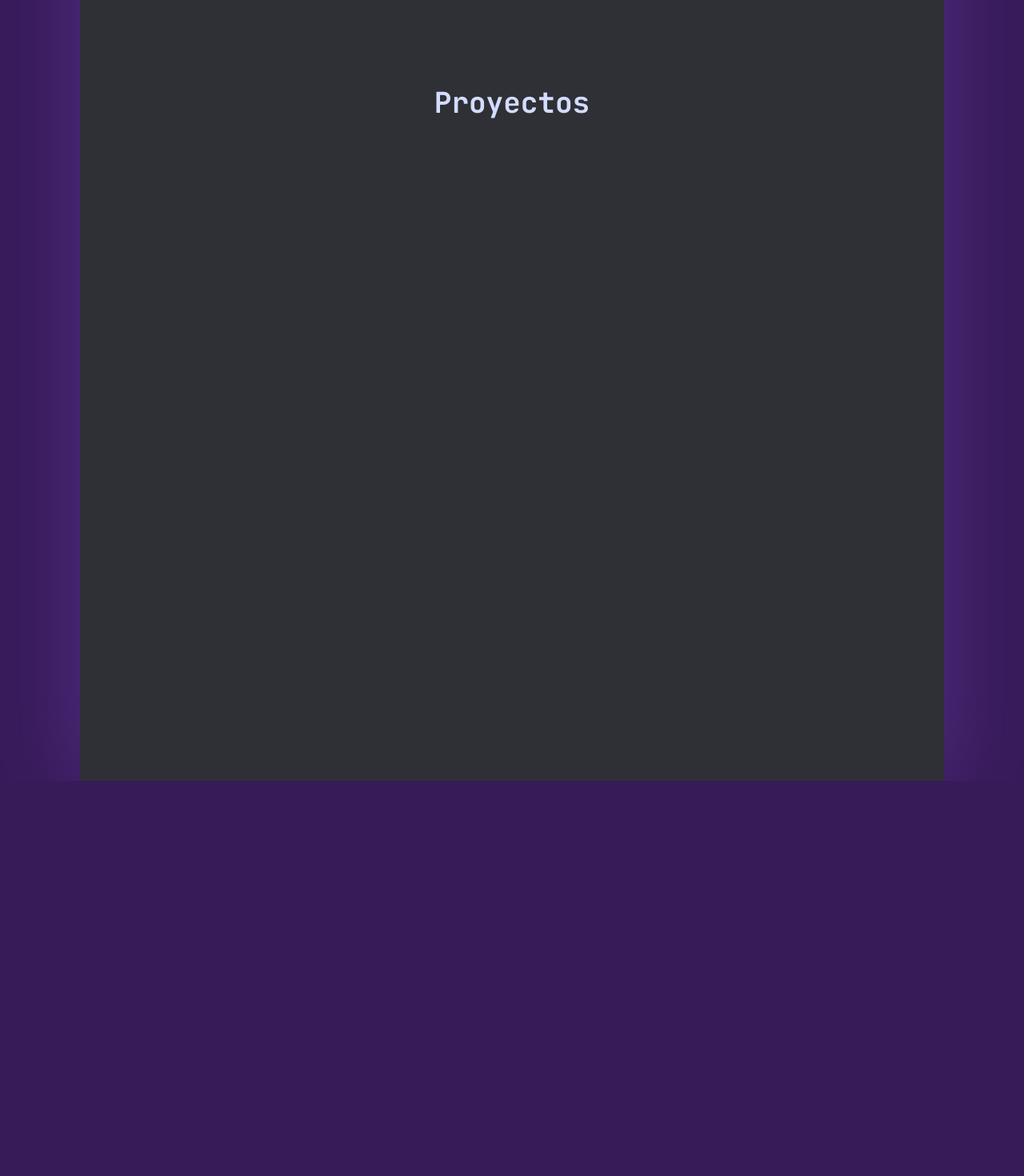
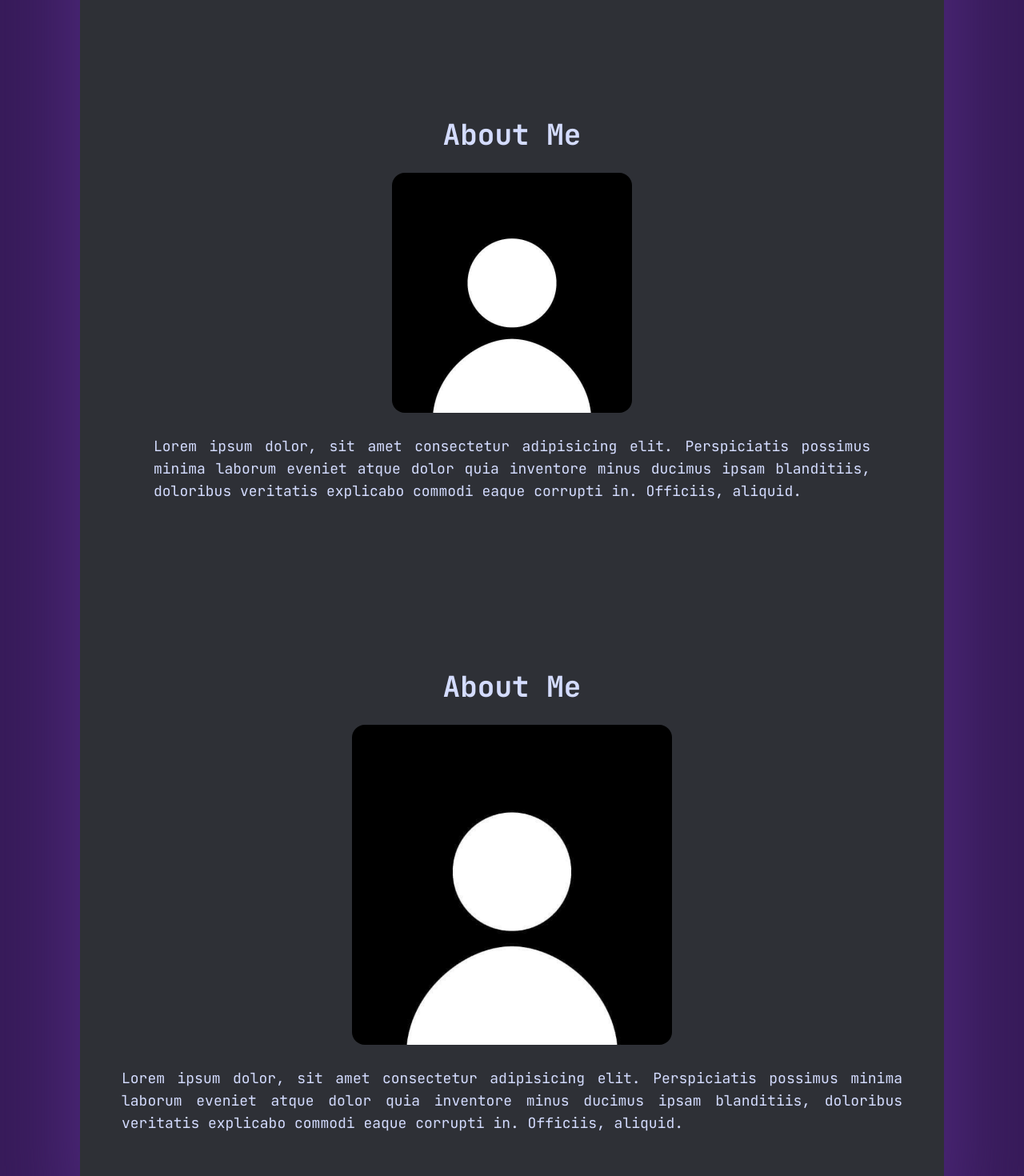
Before and after one commit to sofowest/portfolio, a React (Vite) app: page / in a window 1280 px wide. Shown: the part 720-2190 px from the top of the page at 80% size. Before the commit the page ends 1696 px from the top, so only its background shows below. Built offline with nearby package versions, Linux system fonts and the light colour scheme.

Commit message:
Update Home.jsx

```diff
--- a/src/pages/Home.jsx
+++ b/src/pages/Home.jsx
@@ -72,13 +72,27 @@ function Home({ onFlickerBg, setIsNameFlicker }) {
         </section>
       </article>
 
-      <article className="h-[110vh] p-5">
-        <h2 className="text-4xl font-bold mb-6 text-center">Proyectos</h2>
+      <article className="h-[70vh] p-5 flex flex-col mt-10 gap-7 items-center justify-center">
+        <h2 className="text-4xl font-bold text-center">About Me</h2>
+        <section className="justify-center items-center flex">
+          <img src="./imgs/profile.jpg" alt="foto de " className="w-[70vw] max-w-[380px] h-auto md:w-[300px] rounded-2xl" />
+        </section>
+        <section className="w-[70vw] justify-center text-justify mb-10">
+          <p className="text-lg">Lorem ipsum dolor, sit amet consectetur adipisicing elit. Perspiciatis possimus minima laborum eveniet atque dolor quia inventore minus ducimus ipsam blanditiis, doloribus veritatis explicabo commodi eaque corrupti in. Officiis, aliquid.</p>
+        </section>
       </article>
-      {/* Animación flicker para el nombre */}
-      <style>{`
 
-      `}</style>
+      <article className="h-[100vh] p-5 flex flex-col mt-10 gap-7 items-center justify-center">
+        <h2 className="text-4xl font-bold text-center">About Me</h2>
+        <section className="justify-center items-center flex">
+          <img src="./imgs/profile.jpg" alt="foto de " className="w-[400px] h-auto rounded-2xl" />
+        </section>
+        <section className="px-8 justify-center text-justify">
+          <p className="text-lg">Lorem ipsum dolor, sit amet consectetur adipisicing elit. Perspiciatis possimus minima laborum eveniet atque dolor quia inventore minus ducimus ipsam blanditiis, doloribus veritatis explicabo commodi eaque corrupti in. Officiis, aliquid.</p>
+        </section>
+      </article>
+
+
     </div>
   );
 }
```
